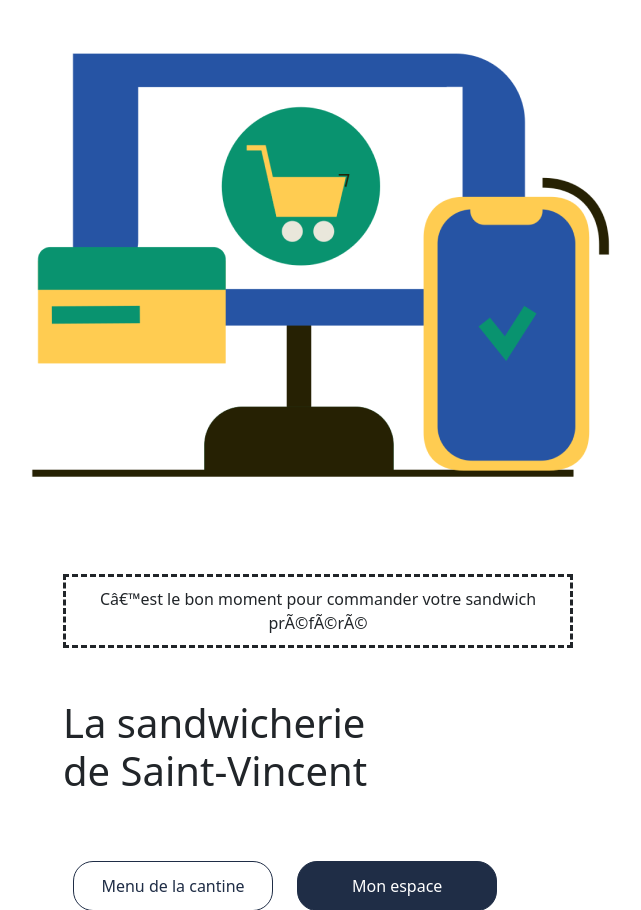
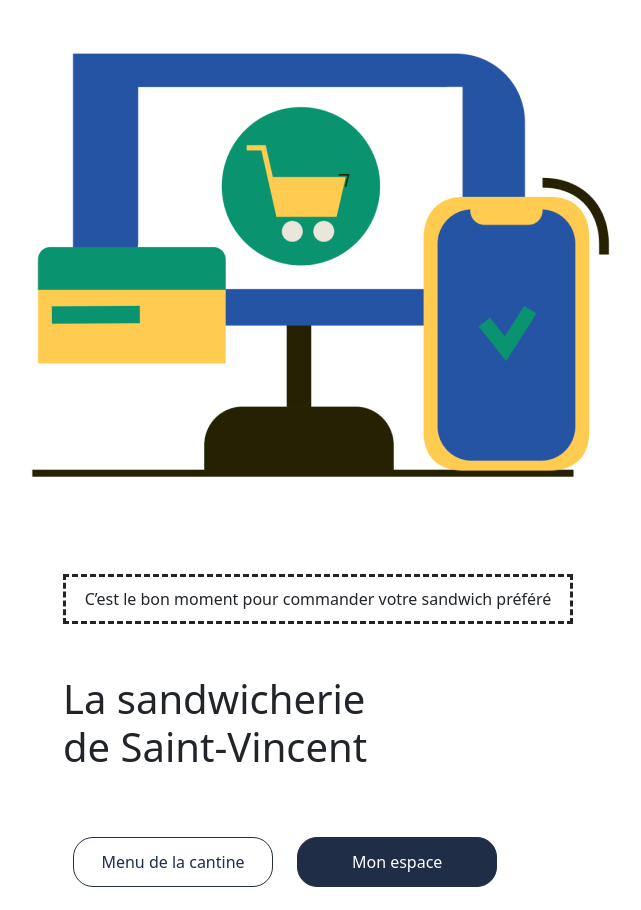
Before and after one commit to Antony013/sandwich, a PHP site: page / in a window 1280 px wide. Shown: the part 197-1107 px from the top of the page, without its empty margins (322-963 px from the left). Run offline with PHP 8.4, Linux system fonts and the light colour scheme; data that the repository does not hold is empty; some libraries are stand-ins or nearby versions.

Commit message:
Update index.php

```diff
--- a/projet_fin_annee_sandwich/index.php
+++ b/projet_fin_annee_sandwich/index.php
@@ -11,7 +11,7 @@
 				<!-- partie gauche de la page -->
 				<div id="left-index">
 					<p id="first-txt-index">
-						Câ€™est le bon moment pour commander votre sandwich prÃ©fÃ©rÃ©
+						C’est le bon moment pour commander votre sandwich préféré
 					</p>
 					<h1>
 						La sandwicherie<br>de Saint-Vincent
@@ -44,7 +44,7 @@
 							</div>
 						</div>
 					</div>
-					<!-- btn pour rediriger Ã  la page de connexion -->
+					<!-- btn pour rediriger à la page de connexion -->
 					<a href="require/login/login.php" >
 						<button type="button" class="btn-log">
 							Mon espace
```
